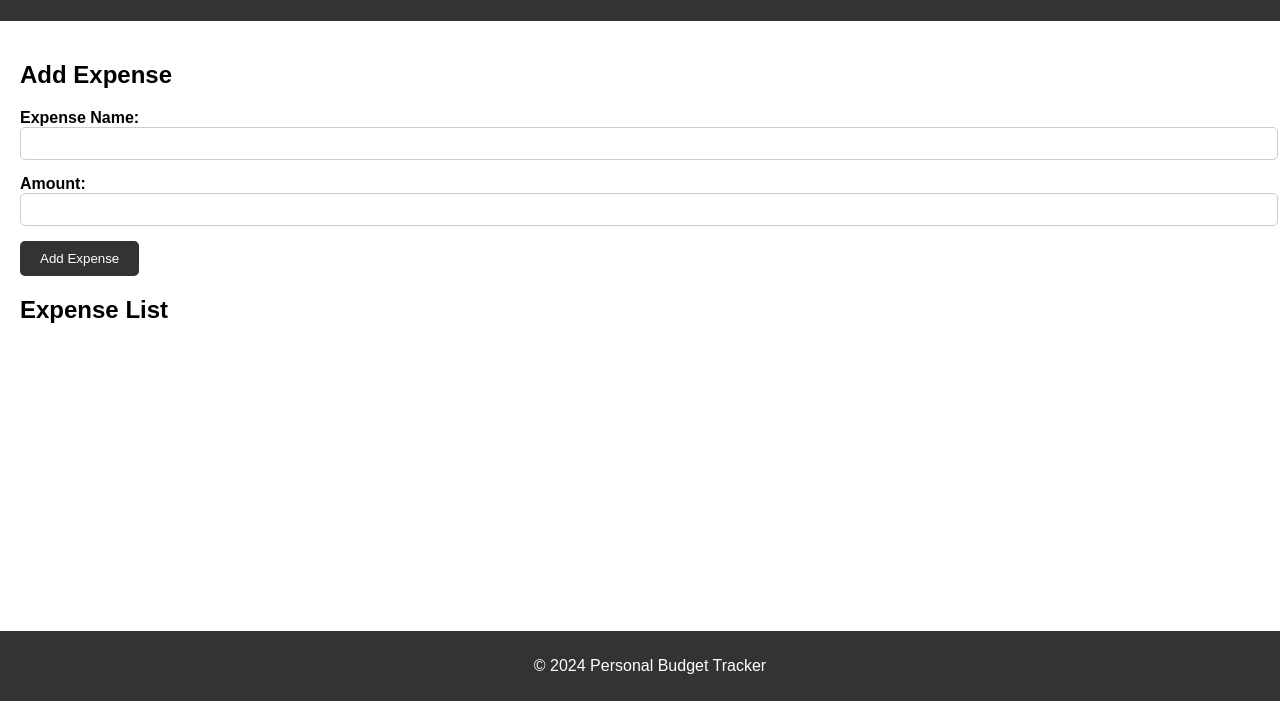
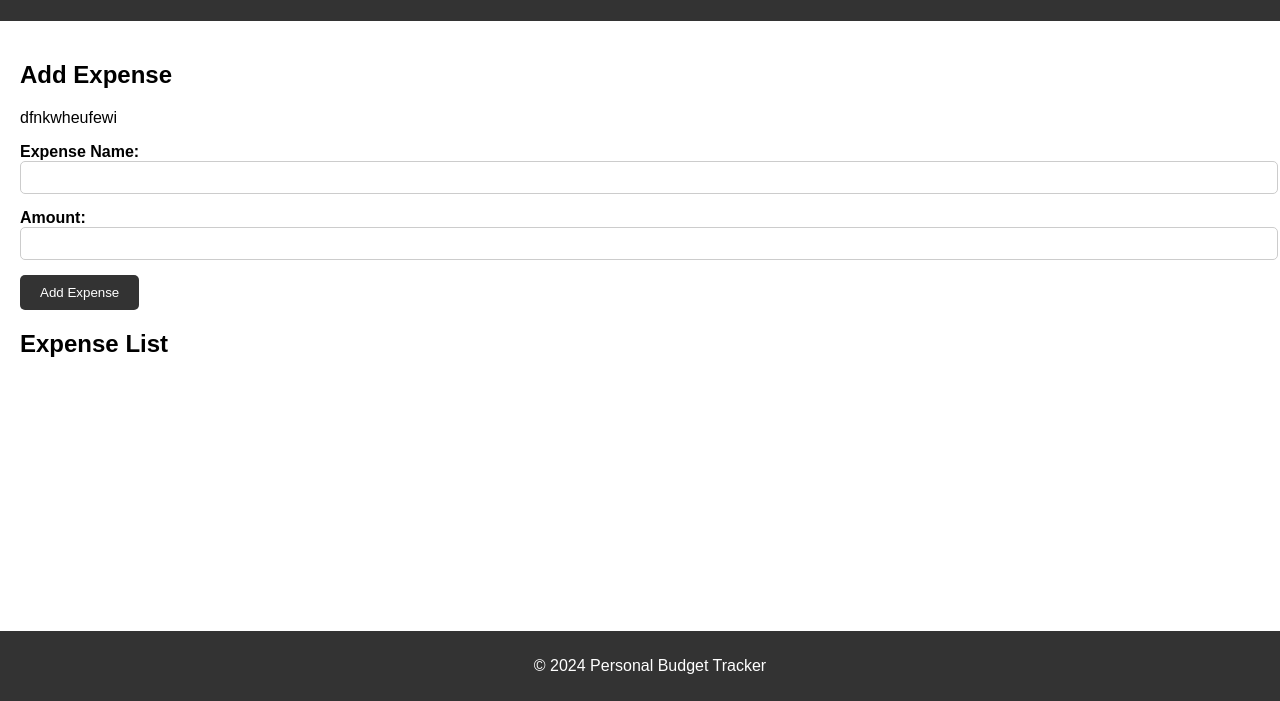
Before and after one commit to sid200307/BudgetTracker, a plain HTML site: page index.html in a window 1280 px wide. Shown: the part 99-800 px from the top of the page. Drawn offline with Linux system fonts and the light colour scheme.

Commit message:
Successful commit

```diff
--- a/index.html
+++ b/index.html
@@ -13,6 +13,7 @@
 <main>
 <section id="budget-form">
 <h2>Add Expense</h2>
+<p>dfnkwheufewi</p>
 <form id="expense-form">
 <div class="form-group">
 <label for="expense-name">Expense Name:</label>
```
